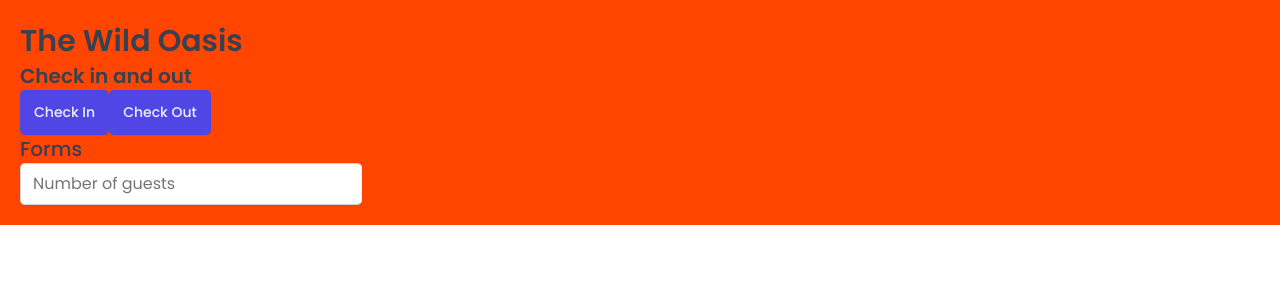
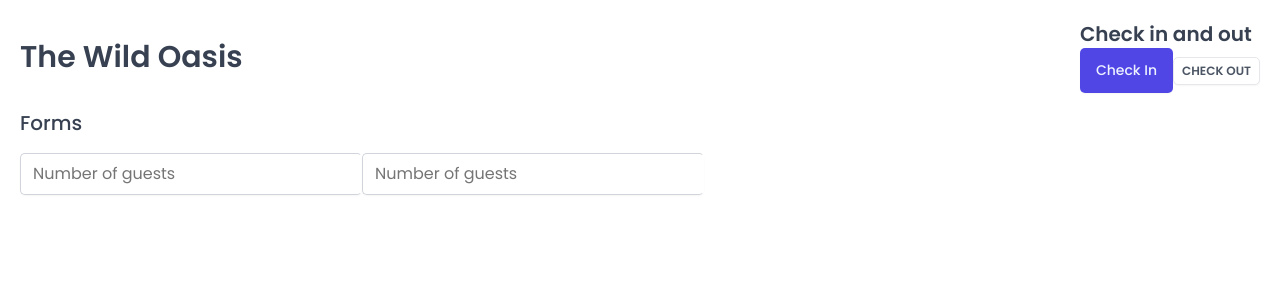
Before and after one commit to OlegZinch/the-wild-oasis, a React (Vite) app: page / in a window 1280 px wide. Shown: the top 300 px of the page. Built offline with nearby package versions, Linux system fonts and the light colour scheme; a web font is replaced by a local one.

Commit message:
Building More Reusable Styled Components

```diff
--- a/src/App.jsx
+++ b/src/App.jsx
@@ -3,9 +3,9 @@
 import Button from './ui/Button'
 import Input from './ui/Input'
 import Heading from './ui/Heading'
+import Row from './ui/Row'
 
 const StyledApp = styled.main`
-  background-color: orangered;
   padding: 20px;
 `
 
@@ -14,13 +14,31 @@
     <>
       <GlobalStyles />
       <StyledApp>
-        <Heading as='h1'>The Wild Oasis</Heading>
-        <Heading as='h2'>Check in and out</Heading>
-        <Button onClick={() => alert('Check In')}>Check In</Button>
-        <Button onClick={() => alert('Check Out')}>Check Out</Button>
+        <Row>
+          <Row type='horizontal'>
+            <Heading as='h1'>The Wild Oasis</Heading>
 
-        <Heading as='h3'>Forms</Heading>
-        <Input type='number' placeholder='Number of guests' />
+            <div>
+              <Heading as='h2'>Check in and out</Heading>
+              <Button onClick={() => alert('Check In')}>Check In</Button>
+              <Button
+                variation='secondary'
+                size='small'
+                onClick={() => alert('Check Out')}
+              >
+                Check Out
+              </Button>
+            </div>
+          </Row>
+
+          <Row>
+            <Heading as='h3'>Forms</Heading>
+            <form>
+              <Input type='number' placeholder='Number of guests' />
+              <Input type='number' placeholder='Number of guests' />
+            </form>
+          </Row>
+        </Row>
       </StyledApp>
     </>
   )
--- a/src/ui/Button.jsx
+++ b/src/ui/Button.jsx
@@ -48,20 +48,16 @@
   `,
 }
 
-const Button = styled.button`
-  font-size: 1.4rem;
-  padding: 1.2rem 1.4rem;
-  font-weight: 500;
+const Button = styled.button.attrs((props) => ({
+  variation: props.variation || 'primary',
+  size: props.size || 'medium',
+}))`
   border: none;
   border-radius: var(--border-radius-sm);
-  background-color: var(--color-brand-600);
-  color: var(--color-brand-50);
   box-shadow: var(--shadow-sm);
-  cursor: pointer;
 
-  &:hover {
-    background-color: var(--color-brand-700);
-  }
+  ${(props) => sizes[props.size]}
+  ${(props) => variations[props.variation]}
 `
 
 export default Button
--- /dev/null
+++ b/src/ui/Row.jsx
@@ -0,0 +1,23 @@
+import styled, { css } from 'styled-components'
+
+const Row = styled.div.attrs((props) => ({
+  type: props.type || 'vertical',
+}))`
+  display: flex;
+
+  ${(props) =>
+    props.type === 'horizontal' &&
+    css`
+      justify-content: space-between;
+      align-items: center;
+    `}
+
+  ${(props) =>
+    props.type === 'vertical' &&
+    css`
+      flex-direction: column;
+      gap: 1.6rem;
+    `}
+`
+
+export default Row
```
